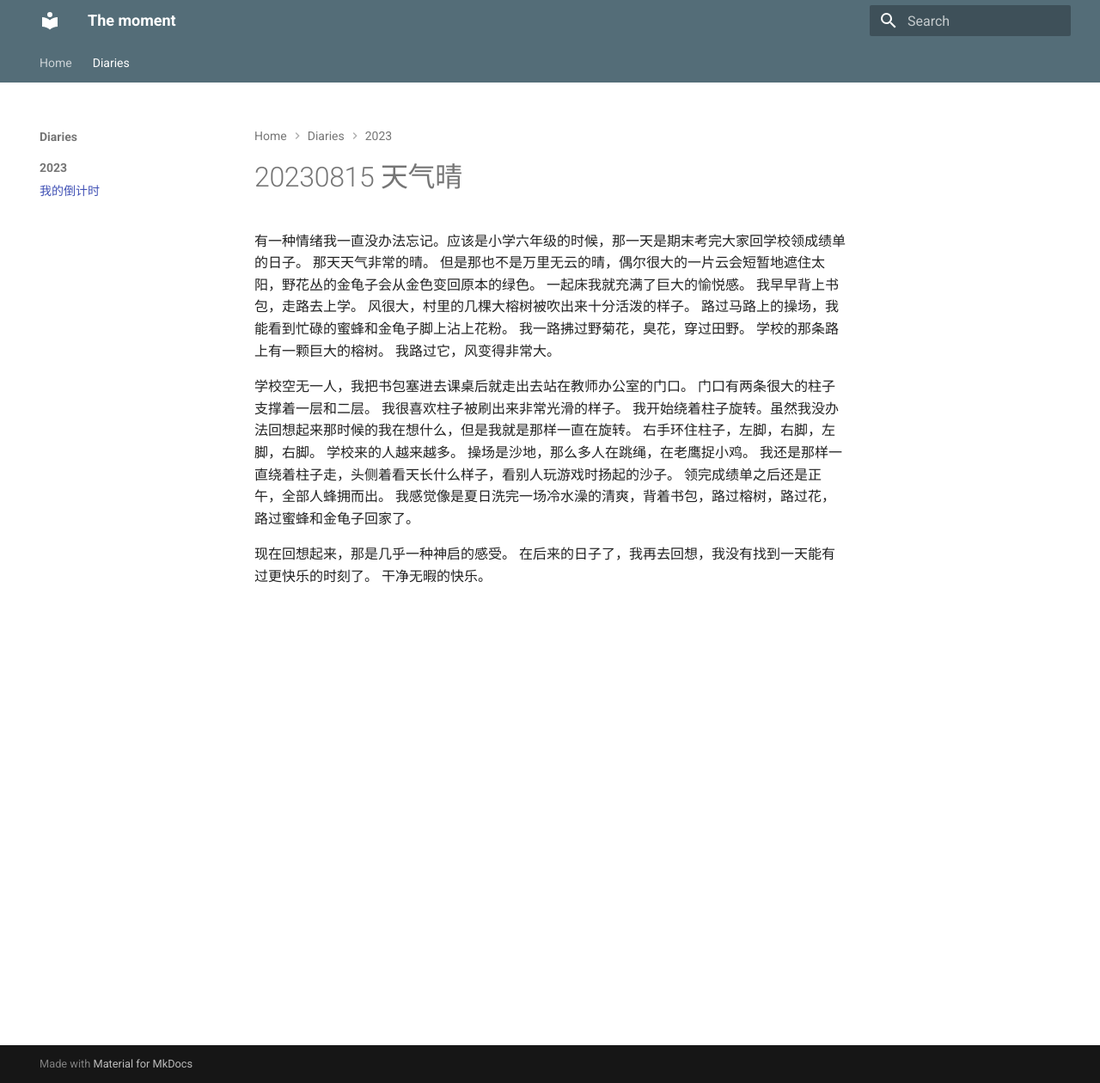
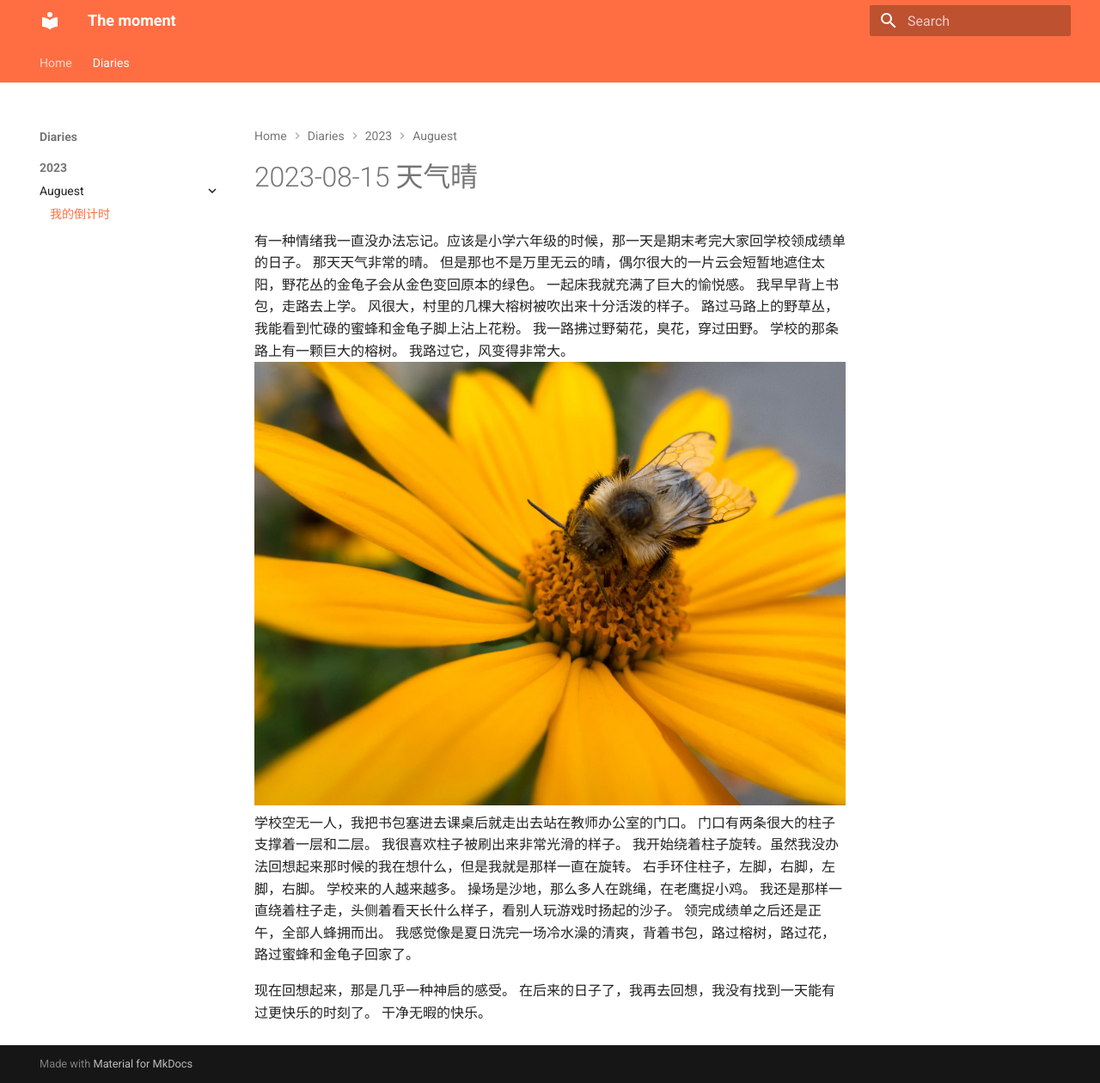
Before and after one commit to ottokafka2/leave, an MkDocs documentation site: the page built from docs/diaries/2023/auguest/one_day_home_away.md, in a window 1280 px wide and 1260 px high. Shown: the whole window at 86% size. Built offline with MkDocs 1.6.1 and Material for MkDocs 9.7.7, drawn with Linux system fonts in a browser that asks for light colours.

Commit message:
one day home away fix

```diff
--- a/docs/diaries/2023/auguest/one_day_home_away.md
+++ b/docs/diaries/2023/auguest/one_day_home_away.md
@@ -1,15 +1,22 @@
-#20230815 天气晴
+---
+date: 2023-08-15
+authors:
+  - otto
+categories:
+  - thoughts
+---
+#2023-08-15 天气晴
 有一种情绪我一直没办法忘记。应该是小学六年级的时候，那一天是期末考完大家回学校领成绩单的日子。
 那天天气非常的晴。
 但是那也不是万里无云的晴，偶尔很大的一片云会短暂地遮住太阳，野花丛的金龟子会从金色变回原本的绿色。
 一起床我就充满了巨大的愉悦感。
 我早早背上书包，走路去上学。
 风很大，村里的几棵大榕树被吹出来十分活泼的样子。
-路过马路上的操场，我能看到忙碌的蜜蜂和金龟子脚上沾上花粉。
+路过马路上的野草丛，我能看到忙碌的蜜蜂和金龟子脚上沾上花粉。
 我一路拂过野菊花，臭花，穿过田野。
 学校的那条路上有一颗巨大的榕树。
 我路过它，风变得非常大。
-
+![bee](../../images/bee.jpg)
 学校空无一人，我把书包塞进去课桌后就走出去站在教师办公室的门口。
 门口有两条很大的柱子支撑着一层和二层。
 我很喜欢柱子被刷出来非常光滑的样子。
--- a/mkdocs.yml
+++ b/mkdocs.yml
@@ -4,13 +4,14 @@ nav:
   - Home: index.md
   - Diaries:
       - 2023:
-          - 我的倒计时: diaries/2023/auguest/one_day_home_away.md
+          - Auguest:
+            - 我的倒计时: diaries/2023/auguest/one_day_home_away.md
 theme:
   name: material
   highlightjs: true
   palette:
     scheme: default
-    primary: blue grey
+    primary: deep orange
   features:
     - navigation.tabs
     - navigation.sections
```
Also changed, not shown: docs/diaries/images/bee.jpg (added).
